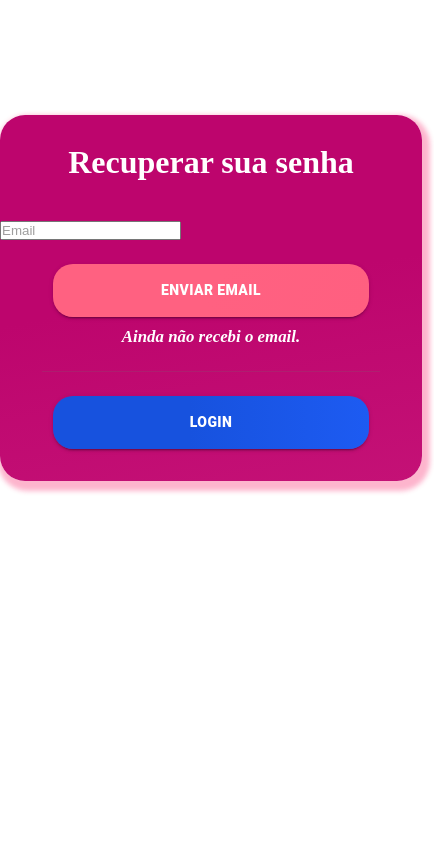
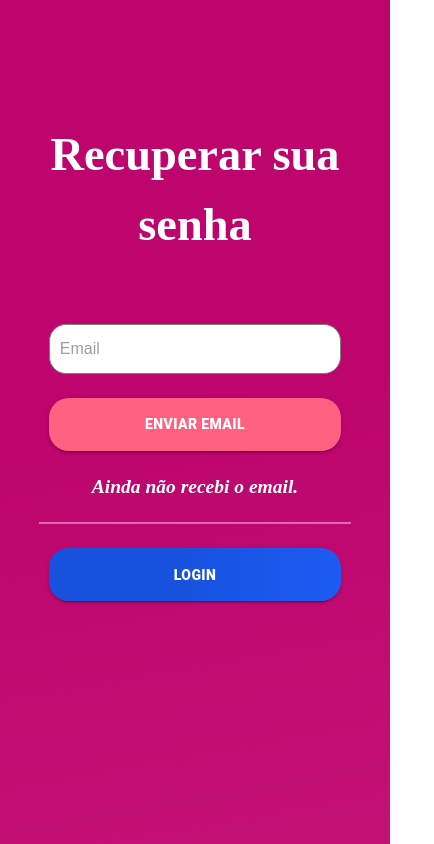
Before and after one commit to Luccacpl/Faxilita, a React (Create React App) app: page /RecuperarSenha in a window 390 px wide. Shown: the whole page, 434 px wide, since content can reach past the window. Built offline with nearby package versions, Linux system fonts and the light colour scheme.

Commit message:
Arrumando pagina EsqueceuSenha

```diff
--- a/src/pages/EsqueceuSenha.tsx
+++ b/src/pages/EsqueceuSenha.tsx
@@ -68,7 +68,9 @@ function EsqueceuSenha(){
                 </Grid>
 
                 <Grid item xs={12}>
-                    <CustomButton text="Login" style={Object.assign({}, botao, styleBlue)}/>
+                    <Link to="/" className="link">
+                        <CustomButton text="Login" style={Object.assign({}, botao, styleBlue)}/>
+                    </Link>
                 </Grid>
             </Grid>
         </div>
--- a/src/pages/Login.tsx
+++ b/src/pages/Login.tsx
@@ -47,7 +47,6 @@ function Login(){
 
     return(
             <div id="page-login">
-
                 <Grid container spacing={3}>
 
                     <Grid item xs={12}>
--- a/src/styles/global.css
+++ b/src/styles/global.css
@@ -8,4 +8,5 @@ body {
 	color: #fff;
 	background: #fff;
 	overflow-x: hidden;
+	overflow-y: auto;
 }
--- a/src/styles/pages/EsqueceuSenha.css
+++ b/src/styles/pages/EsqueceuSenha.css
@@ -14,18 +14,39 @@
 
 	border-radius: 25px;
 
-	margin: 15vh auto;
+	margin: 20vh auto;
+
+	max-width: 400px;
 }
 
 #page-esqueceu-senha h1 {
+	font-size: 4vh;
 	line-height: 70px;
+	margin-top: 20px;
+}
+
+#page-esqueceu-senha input {
+	width: 75%;
+	height: 6.3vh;
+	padding: 0 10px;
+
+	border: 0.5px solid grey;
+	border-radius: 17px;
+
+	outline: none;
+
+	margin: auto 12.5%;
+
+	font-size: 100%;
+
+	max-height: 50px;
 }
 
 .link {
 	color: white;
 	text-decoration: none;
 
-	font-size: 2vh;
+	font-size: 1vw;
 	font-weight: bold;
 	font-style: italic;
 	text-align: center;
@@ -38,3 +59,60 @@ hr {
 	border: 0px solid grey;
 	opacity: 0.2;
 }
+
+#page-esqueceu-senha .btnCadastro {
+	height: 6.3vh;
+
+	margin: auto 12.5%;
+	margin-bottom: 20px;
+}
+
+/* media carries */
+
+@media only screen and (max-width: 1000px) {
+	#page-esqueceu-senha {
+		width: 100%;
+		height: 100vh;
+
+		justify-content: center;
+		align-items: center;
+
+		border-radius: 0px;
+
+		margin: 0px;
+
+		overflow: hidden;
+	}
+
+	#page-esqueceu-senha h1 {
+		font-size: 5.5vh;
+		margin-top: 120px;
+	}
+
+	#page-esqueceu-senha input {
+		height: 7vh;
+
+		margin-top: 40px;
+	}
+
+	.link {
+		color: white;
+		text-decoration: none;
+
+		font-size: 5vw;
+		font-weight: bold;
+		font-style: italic;
+	}
+
+	#page-esqueceu-senha p {
+		margin-top: 15px;
+	}
+
+	hr {
+		height: 1px;
+		color: white;
+		background-color: white;
+		border: 1px solid white;
+		opacity: 0.4;
+	}
+}
--- a/src/styles/pages/Login.css
+++ b/src/styles/pages/Login.css
@@ -14,7 +14,7 @@
 
 	border-radius: 25px;
 
-	margin: 25vh auto;
+	margin: 20vh auto;
 
 	max-width: 400px;
 }
```
